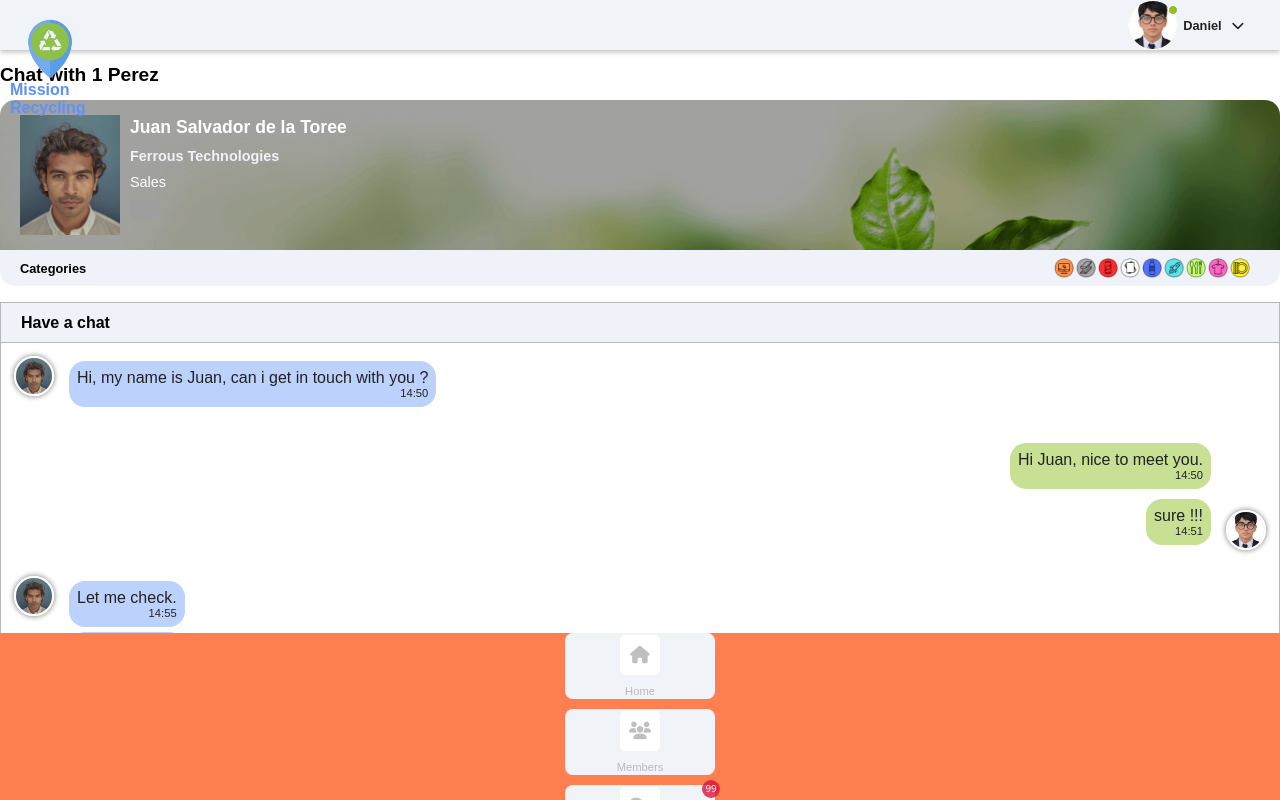
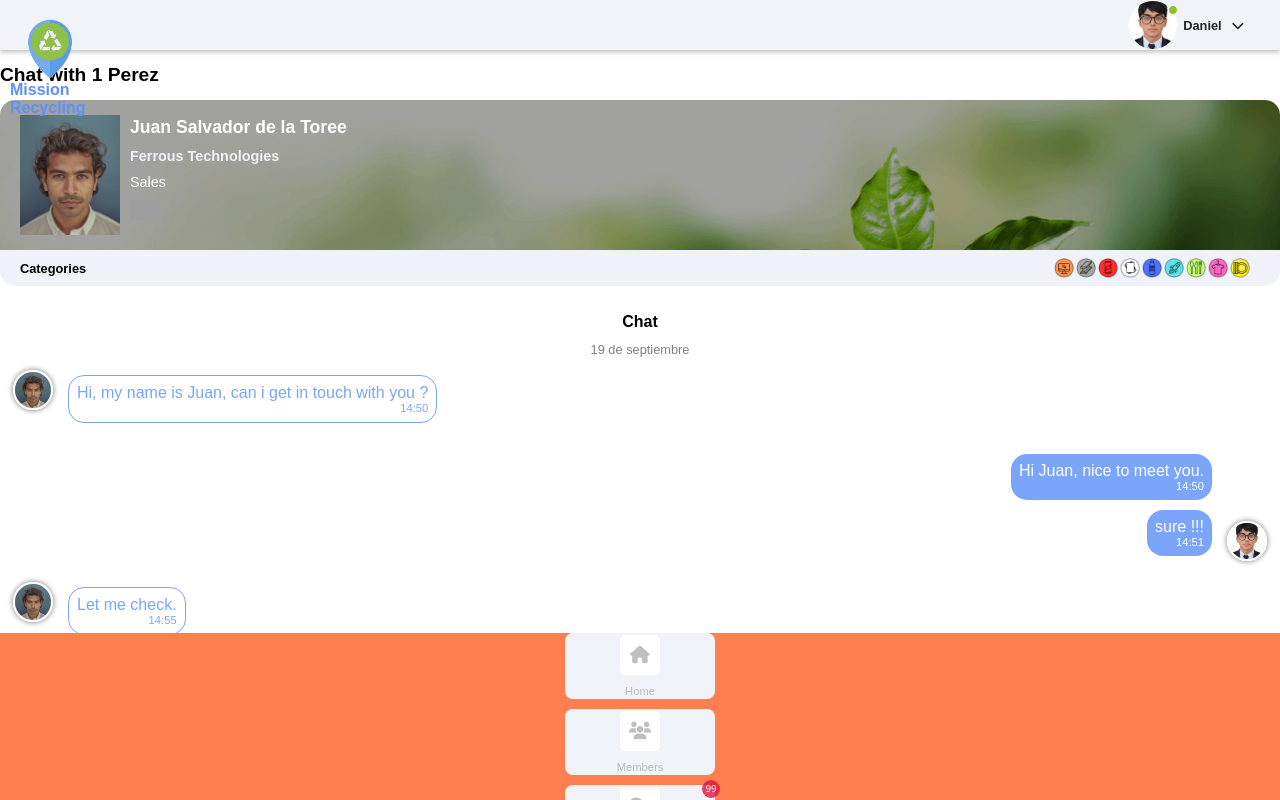
Before and after one commit to ramos29pages/marvel-front, an Angular app: page /dashboard/messages/1 in a window 1280 px wide. Built offline with nearby package versions, Linux system fonts and the light colour scheme; grey boxes are pictures that could not be loaded.

Commit message:
fix(styles):Chat component

```diff
--- a/src/app/components/messages/chat/chat.component.html
+++ b/src/app/components/messages/chat/chat.component.html
@@ -2,7 +2,7 @@
   <div class="cont-data-chat">
     <article class="head">
       <div class="user">
-        <p class="user-info">Have a chat</p>
+        <p class="user-info">Chat</p>
       </div>
       <div class="actions">
         <button>
@@ -11,6 +11,9 @@
       </div>
     </article>
     <article class="messages">
+      <div class="day">
+        <p class="dateday">19 de septiembre</p>
+        <div class="data">
           <div class="box-ms-they">
             <div class="date-box">
             </div>
@@ -81,13 +84,20 @@
               </div>
             </div>
           </div>
+        </div>
+      </div>
     </article>
     <form class="footer">
+      <div class="cont-button">
+        <button class="secondary">
+          <i class="fa-solid fa-video"></i>
+        </button>
+      </div>
       <div class="cont-input">
         <input type="text" placeholder="Write your message..." required>
       </div>
       <div class="cont-button">
-        <button>
+        <button class="primary">
           <i class="fa-solid fa-paper-plane"></i>
         </button>
       </div>
--- a/src/app/components/messages/chat/chat.component.scss
+++ b/src/app/components/messages/chat/chat.component.scss
@@ -13,19 +13,21 @@ $navColor: #f0f2f9;
   display: grid;
   box-sizing: border-box;
   // background-color: crimson;
-  height: calc(70vh - 150px);
-  border: 1px solid rgb(128, 128, 128, 0.5);
+  height: calc(70vh - 130px);
+  // border: 1px solid rgb(128, 128, 128, 0.5);
 
   .head {
     // background-color: #7aa5f9;
-    border-bottom: 1px solid rgb(128, 128, 128, 0.5);
+    // border-bottom: 1px solid rgb(128, 128, 128, 0.5);
+    background-color: white;
     display: flex;
     padding: 0px 20px;
-    justify-content: space-between;
+    justify-content: center;
     align-items: center;
 
     .user p {
       font-weight: bold;
+      text-align: center;
     }
 
     .actions {
@@ -59,6 +61,19 @@ $navColor: #f0f2f9;
       // ); /* Establece el color de la barra que se mueve */
       border-radius: 4px; /* Añade esquinas redondeadas a la barra que se mueve */
     }
+
+    .day{
+
+      .dateday{
+        text-align: center;
+        width: 100%;
+        margin: 0px;
+        font-size: .8rem;
+      color: gray;
+
+      }
+
+      .data{
 
         .box-ms-they {
           margin: 5px;
@@ -105,8 +120,9 @@ $navColor: #f0f2f9;
 
               p {
                 margin: 0px;
-            background-color: rgba(122, 164, 249, 0.5);
-            color: #222;
+                // background-color: rgba(122, 164, 249, 0.5);
+                border: 1px solid $blueApp;
+                color: $blueApp;
                 margin: 5px;
                 padding: 8px;
                 border-radius: 16px;
@@ -118,7 +134,7 @@ $navColor: #f0f2f9;
                   // background-color: cadetblue;
                   font-size: .7rem;
                   text-align: end;
-              color: #222;
+                  color: $blueApp;
                 }
               }
             }
@@ -169,8 +185,9 @@ $navColor: #f0f2f9;
 
               p {
                 margin: 0px;
-            background-color: rgba(144, 193, 41, 0.5);
-            color: #222;
+                // background-color: rgba(144, 193, 41, 0.5);
+                background-color: #7aa5f9;
+                color: white;
                 margin: 5px;
                 padding: 8px;
                 border-radius: 16px;
@@ -182,7 +199,9 @@ $navColor: #f0f2f9;
                   // background-color: cadetblue;
                   font-size: .7rem;
                   text-align: end;
-              color: #222;
+                  color: white;
+                }
+              }
             }
           }
         }
@@ -193,7 +212,8 @@ $navColor: #f0f2f9;
   .footer {
     // border-top: 1px solid rgb(128, 128, 128, 0.5);
     display: grid;
-    grid-template-columns: 1fr 70px;
+    gap: 5px;
+    grid-template-columns: 50px 1fr 50px;
     padding: 5px;
     background-color: white;
     .cont-button {
@@ -204,14 +224,22 @@ $navColor: #f0f2f9;
         font-size: 1.2rem;
         border: none;
         background-color: $navColor;
-        border-bottom-right-radius: 8px;
-        border-top-right-radius: 8px;
+        border-radius: 8px;
         overflow: hidden;
 
         &:hover {
           color: #222;
           cursor: pointer;
         }
+      }
+
+      .primary{
+        background-color: $greenApp;
+        color: white
+      }
+
+      .secondary{
+        color: #777;
       }
     }
 
```
Lines whose indentation alone changed are shown as unchanged.
